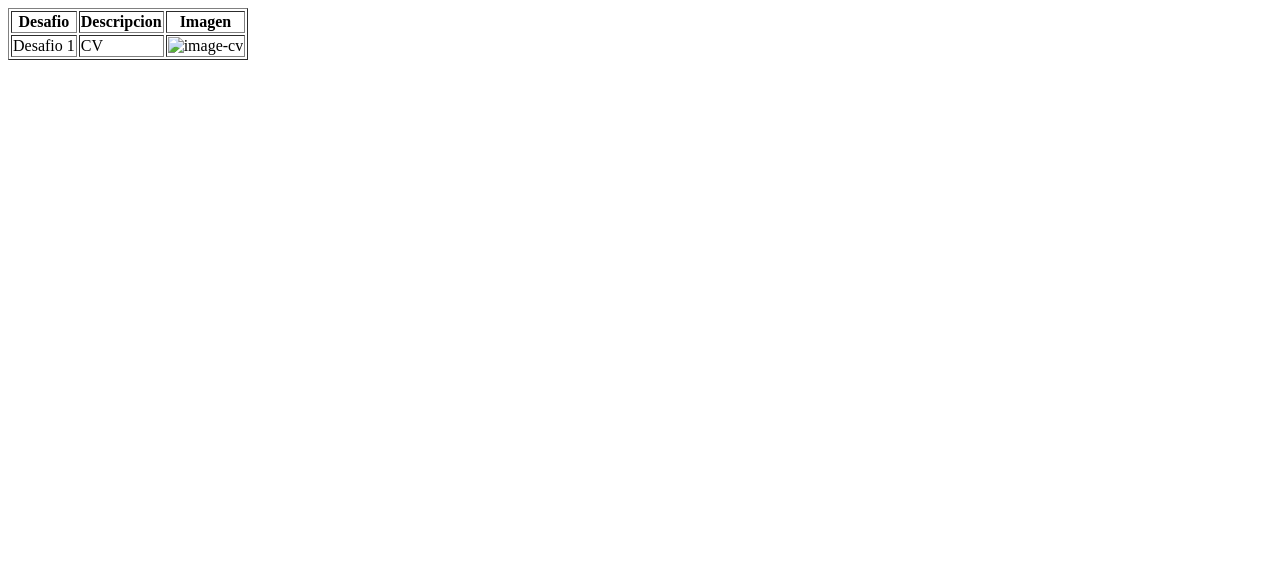
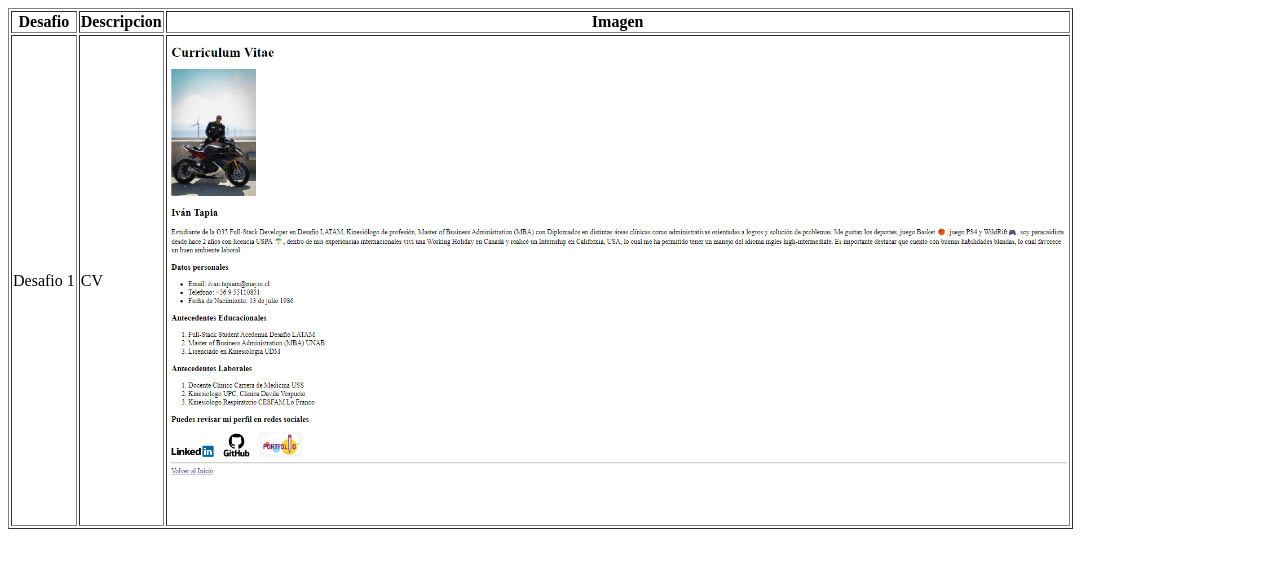
Before and after one commit to diegoquila/Desafio1_CV, a plain HTML site: page portafolio.html in a window 1280 px wide. Drawn offline with Linux system fonts and the light colour scheme; the site is published under a folder, as on GitHub Pages, so addresses that start at the root find nothing.

Commit message:
Update portafolio.html

```diff
--- a/portafolio.html
+++ b/portafolio.html
@@ -4,7 +4,7 @@
     <meta charset="UTF-8">
     <meta http-equiv="X-UA-Compatible" content="IE=edge">
     <meta name="viewport" content="width=device-width, initial-scale=1.0">
-    <link rel="shortcut icon" href="/assets/img/portfolio.jpg" type="image/x-icon">
+    <link rel="shortcut icon" href="./assets/img/portfolio.jpg" type="image/x-icon">
     <title>Portafolio</title>
 </head>
 <body>
@@ -17,7 +17,7 @@
         <tr>
             <td>Desafio 1</td>
             <td>CV</td>
-            <td><img src="/assets/img/screenshot-cv.png" alt="image-cv" width="900px"></td>
+            <td><img src="./assets/img/screenshot-cv.png" alt="image-cv" width="900px"></td>
         </tr>
     </table>
 </body>
```
